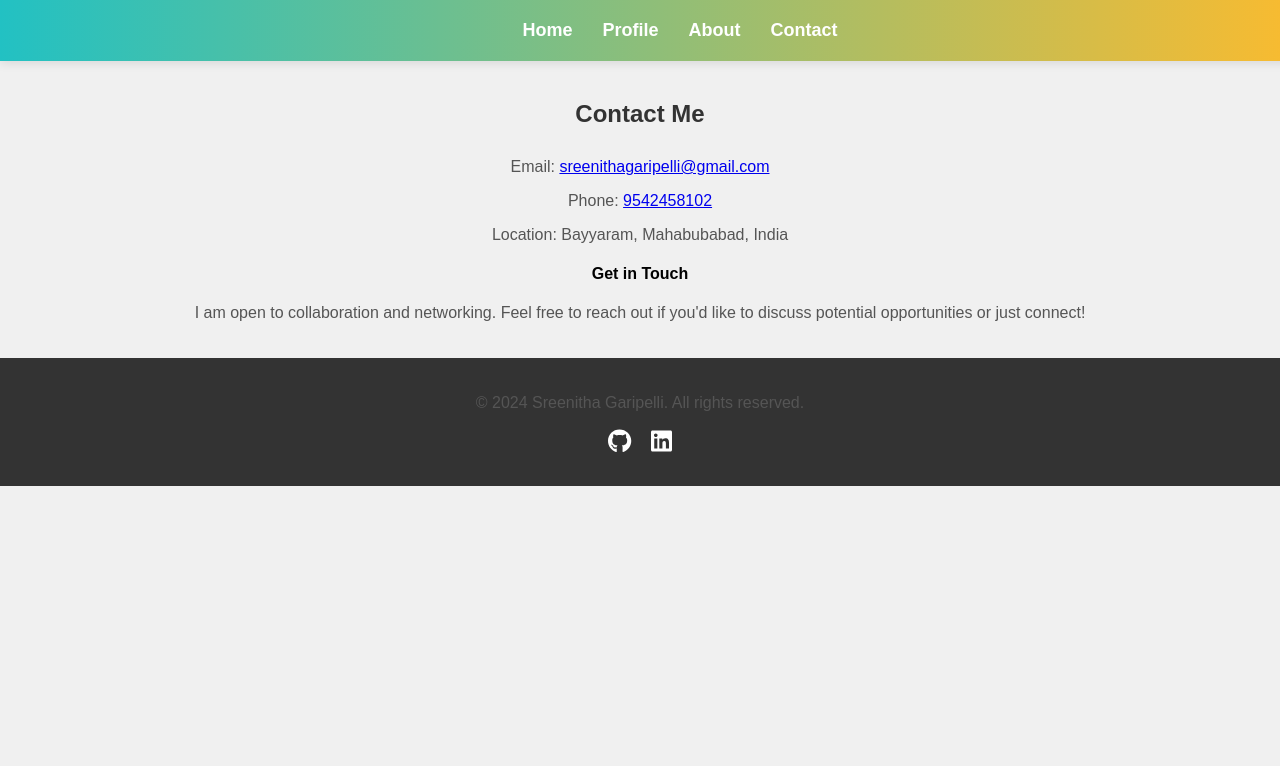
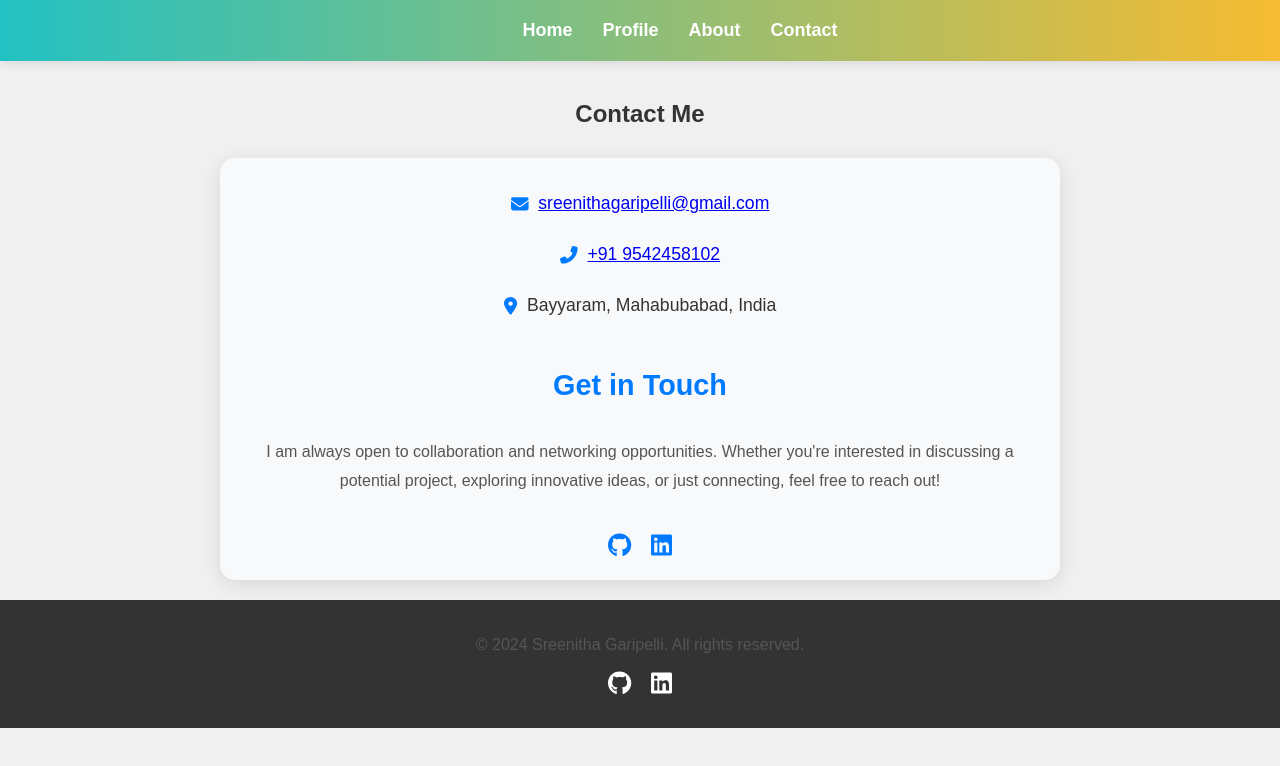
Before and after one commit to F48Sreeni/Portfolio, a React (Create React App) app in the folder my-portfolio/: page /contact in a window 1280 px wide. Shown: the top 766 px of the page. Built offline with nearby package versions, Linux system fonts and the light colour scheme.

Commit message:
Changes in design

```diff
--- a/my-portfolio/package.json
+++ b/my-portfolio/package.json
@@ -4,6 +4,7 @@
   "private": true,
   "dependencies": {
     "@fortawesome/free-brands-svg-icons": "^6.6.0",
+    "@fortawesome/free-solid-svg-icons": "^6.6.0",
     "@fortawesome/react-fontawesome": "^0.2.2",
     "@testing-library/jest-dom": "^5.17.0",
     "@testing-library/react": "^13.4.0",
@@ -17,7 +18,7 @@
     "styled-components": "^6.1.13",
     "web-vitals": "^2.1.4"
   },
-  "homepage": "https://F48Sreeni.github.io/",
+  "homepage": "https://F48Sreeni.github.io/Portfolio",
   "scripts": {
     "start": "react-scripts start",
     "build": "react-scripts build",
--- a/my-portfolio/src/components/About.jsx
+++ b/my-portfolio/src/components/About.jsx
@@ -5,12 +5,50 @@ import styled from 'styled-components';
 import project1Img from '../assets/flightnex.jpg'; // replace with actual project image
 import project2Img from '../assets/blood-donor.jpg'; // replace with actual project image
 
+// Styled container for centering the projects
 const ProjectsContainer = styled.div`
-  display: grid;
-  grid-template-columns: repeat(auto-fill, minmax(300px, 1fr));
-  gap: 20px;
-  align-content: center;
+  display: flex;
+  flex-wrap: wrap;
+  justify-content: center; /* Centers items horizontally */
+  align-items: center; /* Centers items vertically */
+  min-height: 60vh; /* Ensures the container takes up most of the screen height */
+  margin: 0 auto; /* Centers the container itself */
+  width: 80%;
+  max-width: 1200px; /* Optional: To restrict the width for larger screens */
+  padding: 20px; /* Optional: Adds padding around the container */
+`;
+
+// Main section styling for text content
+const Section = styled.div`
+  margin: 30px 0;
+  text-align: center;
+`;
+
+// Styled heading for future goals
+const FutureGoalsTitle = styled.h4`
+  font-size: 1.8rem;
+  margin-bottom: 20px;
+  color: #007bff;
+  border-bottom: 3px solid #007bff;
+  display: inline-block;
+  padding-bottom: 5px;
+`;
+
+// Paragraph styling for the content
+const SectionContent = styled.p`
+  font-size: 1.1rem;
+  color: #555;
+  line-height: 1.8;
+  max-width: 800px;
+  margin: 0 auto;
+  text-align: center;
+`;
+
+// Styling for the intro paragraph
+const IntroParagraph = styled(SectionContent)`
   margin-top: 20px;
+  font-size: 1.2rem;
+  color: #333;
 `;
 
 const projects = [
@@ -29,20 +67,28 @@ const projects = [
 const About = () => {
   return (
     <PageWrapper title="My Projects">
-      <p>
-        I am currently pursuing a Bachelor of Technology in Computer Science and Engineering at Anurag University.
-        Here are some of the projects I've worked on:
-      </p>
+      <Section>
+        <IntroParagraph>
+          I am currently pursuing a Bachelor of Technology in Computer Science and Engineering at Anurag University.
+          My passion lies in developing efficient and user-centric software solutions. Below are some of the projects
+          I’ve built to hone my skills and provide real-world solutions:
+        </IntroParagraph>
+      </Section>
+
       <ProjectsContainer>
         {projects.map((project, index) => (
           <ProjectCard key={index} {...project} />
         ))}
       </ProjectsContainer>
-      <h4>Future Goals</h4>
-      <p>
-        I aspire to work as a software engineer in a challenging environment where I can contribute to meaningful projects
-        while continuing to grow and expand my skill set in technology and software development.
-      </p>
+
+      <Section>
+        <FutureGoalsTitle>Future Goals</FutureGoalsTitle>
+        <SectionContent>
+          As I continue my journey as a software engineer, I aim to contribute to innovative projects that solve real-world problems.
+          My goal is to work in a challenging and dynamic environment where I can collaborate with talented professionals
+          while expanding my expertise in cutting-edge technologies.
+        </SectionContent>
+      </Section>
     </PageWrapper>
   );
 };
--- a/my-portfolio/src/components/Contact.jsx
+++ b/my-portfolio/src/components/Contact.jsx
@@ -1,16 +1,105 @@
 import React from 'react';
 import PageWrapper from './PageWrapper';
+import styled from 'styled-components';
+import { FontAwesomeIcon } from '@fortawesome/react-fontawesome';
+import { faEnvelope, faPhoneAlt, faMapMarkerAlt } from '@fortawesome/free-solid-svg-icons';
+import { faLinkedin, faGithub } from '@fortawesome/free-brands-svg-icons';
+
+// Styled container for contact information
+const ContactContainer = styled.div`
+  display: flex;
+  flex-direction: column;
+  align-items: center;
+  max-width: 800px;
+  margin: 0 auto;
+  padding: 20px;
+  background: #f8f9fa;
+  border-radius: 15px;
+  box-shadow: 0 4px 20px rgba(0, 0, 0, 0.1);
+`;
+
+// Styled for individual contact items
+const ContactItem = styled.div`
+  display: flex;
+  align-items: center;
+  margin: 15px 0;
+  font-size: 1.1rem;
+  color: #333;
+`;
+
+// Icon styling
+const Icon = styled(FontAwesomeIcon)`
+  margin-right: 10px;
+  color: #007bff;
+`;
+
+// Styling for the contact heading
+const Heading = styled.h4`
+  font-size: 1.8rem;
+  color: #007bff;
+  margin-bottom: 20px;
+  text-align: center;
+`;
+
+// Content for the paragraph
+const ContactText = styled.p`
+  font-size: 1rem;
+  color: #555;
+  line-height: 1.8;
+  text-align: center;
+`;
+
+// Social media links container
+const SocialContainer = styled.div`
+  margin-top: 20px;
+  display: flex;
+  justify-content: center;
+  gap: 20px;
+`;
+
+// Social media icon link styling
+const SocialLink = styled.a`
+  color: #007bff;
+  font-size: 1.5rem;
+  transition: color 0.3s;
+
+  &:hover {
+    color: #0056b3;
+  }
+`;
 
 const Contact = () => {
   return (
     <PageWrapper title="Contact Me">
-      <p>Email: <a href="mailto:sreenithagaripelli@gmail.com">sreenithagaripelli@gmail.com</a></p>
-      <p>Phone: <a href="tel:9542458102">9542458102</a></p>
-      <p>Location: Bayyaram, Mahabubabad, India</p>
-      <h4>Get in Touch</h4>
-      <p>
-        I am open to collaboration and networking. Feel free to reach out if you'd like to discuss potential opportunities or just connect!
-      </p>
+      <ContactContainer>
+        <ContactItem>
+          <Icon icon={faEnvelope} />
+          <a href="mailto:sreenithagaripelli@gmail.com">sreenithagaripelli@gmail.com</a>
+        </ContactItem>
+        <ContactItem>
+          <Icon icon={faPhoneAlt} />
+          <a href="tel:9542458102">+91 9542458102</a>
+        </ContactItem>
+        <ContactItem>
+          <Icon icon={faMapMarkerAlt} />
+          Bayyaram, Mahabubabad, India
+        </ContactItem>
+
+        <Heading>Get in Touch</Heading>
+        <ContactText>
+          I am always open to collaboration and networking opportunities. Whether you're interested in discussing a potential project,
+          exploring innovative ideas, or just connecting, feel free to reach out!
+        </ContactText>
+
+        <SocialContainer>
+          <SocialLink href="https://github.com/{your-github}" target="_blank" rel="noopener noreferrer">
+            <FontAwesomeIcon icon={faGithub} />
+          </SocialLink>
+          <SocialLink href="https://www.linkedin.com/in/{your-linkedin}" target="_blank" rel="noopener noreferrer">
+            <FontAwesomeIcon icon={faLinkedin} />
+          </SocialLink>
+        </SocialContainer>
+      </ContactContainer>
     </PageWrapper>
   );
 };
--- a/my-portfolio/src/components/Home.jsx
+++ b/my-portfolio/src/components/Home.jsx
@@ -3,48 +3,101 @@ import PageWrapper from './PageWrapper';
 import styled from 'styled-components';
 import profileImg from '../assets/profile.png';
 
+// Background styling with a gradient overlay for a premium look
 const Background = styled.div`
-  background: url('https://source.unsplash.com/1600x900/?technology') no-repeat center center/cover;
-  padding: 80px 0;
+  background: linear-gradient(135deg, #f8f9fa, #e9ecef),
+    url('https://source.unsplash.com/1600x900/?technology') no-repeat center center/cover;
+  padding: 100px 20px;
   color: white;
   min-height: 100vh;
+  display: flex;
+  flex-direction: column;
+  align-items: center;
+  justify-content: center;
 `;
 
+// Container for the profile section
+const ProfileContainer = styled.div`
+  display: flex;
+  flex-direction: column;
+  align-items: center;
+  text-align: center;
+  max-width: 800px;
+  margin: 0 auto;
+  padding: 20px;
+  background: rgba(255, 255, 255, 0.1);
+  border-radius: 10px;
+  box-shadow: 0 8px 20px rgba(0, 0, 0, 0.2);
+`;
+
+// Profile image with hover effect
 const ProfileImage = styled.img`
-  width: 250px;
-  height: 150px;
-  border-radius: 1%;
-  box-shadow: 0 4px 15px rgba(0, 0, 0, 0.3);
+  width: 180px;
+  height: 180px;
+  border-radius: 30%;
+  border: 3px solid #ffd700;
+  box-shadow: 0 4px 15px rgba(0, 0, 0, 0.5);
   transition: transform 0.3s;
 
   &:hover {
-    transform: scale(1.05);
+    transform: scale(1.1);
   }
 `;
 
-const WelcomeMessage = styled.h3`
+// Styled welcome message
+const WelcomeMessage = styled.h2`
   margin-top: 20px;
-  color: #ffd700;
+  color: #black;
+  font-size: 2rem;
+  font-weight: bold;
+`;
+
+// Content styling
+const Description = styled.p`
+  font-size: 1.1rem;
+  line-height: 1.6;
+  color: #black;
+  margin-top: 15px;
+  margin-bottom: 20px;
+`;
+
+// Button styling for Call-to-Action
+const ActionButton = styled.a`
+  display: inline-block;
+  margin-top: 20px;
+  padding: 10px 20px;
+  background-color: #0073e6;
+  color: white;
+  border-radius: 25px;
+  text-decoration: none;
+  font-weight: bold;
+  transition: background-color 0.3s;
+
+  &:hover {
+    background-color: #005bb5;
+  }
 `;
 
 const Home = () => {
   return (
     <Background>
       <PageWrapper title="Welcome to My Portfolio">
-        <ProfileImage
-          src={profileImg}
-          alt="Sreenitha Garipelli"
-        />
-        <WelcomeMessage>
-          I am Sreenitha Garipelli, an aspiring software engineer passionate about building efficient software solutions.
-        </WelcomeMessage>
-        <p>
-          I specialize in developing full-stack web applications using modern frameworks and technologies like React, Node.js, and MongoDB.
-          My goal is to create applications that provide exceptional user experiences and meet the needs of clients and users alike.
-        </p>
-        <p>
-          When I'm not coding, I enjoy learning new technologies, exploring the latest trends in web development, and contributing to open-source projects.
-        </p>
+        <ProfileContainer>
+          <ProfileImage src={profileImg} alt="Sreenitha Garipelli" />
+          <WelcomeMessage>
+            Hi, I'm Sreenitha Garipelli
+          </WelcomeMessage>
+          <Description>
+            As a passionate software engineer, I specialize in developing full-stack web applications that provide intuitive and engaging user experiences.
+            Skilled in modern frameworks and technologies like React, Node.js, and MongoDB, I aim to create impactful digital solutions that help clients achieve their goals.
+          </Description>
+          <Description>
+            Outside of coding, I immerse myself in learning new technologies, exploring the latest trends in web development, and contributing to open-source projects to give back to the community.
+          </Description>
+          <ActionButton href="/contact">
+            Get in Touch
+          </ActionButton>
+        </ProfileContainer>
       </PageWrapper>
     </Background>
   );
--- a/my-portfolio/src/components/Profile.jsx
+++ b/my-portfolio/src/components/Profile.jsx
@@ -2,80 +2,112 @@ import React from 'react';
 import PageWrapper from './PageWrapper';
 import styled from 'styled-components';
 
+// Main container for the profile page
 const ProfileContainer = styled.div`
   display: flex;
   flex-direction: column;
   align-items: center;
   padding: 20px;
-  max-width: 800px;
+  max-width: 1000px;
   margin: 0 auto;
+  background: linear-gradient(135deg, #f8f9fa, #e9ecef);
+  border-radius: 15px;
+  box-shadow: 0 4px 20px rgba(0, 0, 0, 0.1);
+  margin-top: 50px;
 `;
 
+// Container for the skills grid layout
 const SkillsContainer = styled.div`
   display: grid;
-  grid-template-columns: repeat(auto-fill, minmax(100px, 1fr));
+  grid-template-columns: repeat(auto-fill, minmax(120px, 1fr));
   gap: 20px;
   margin: 20px 0;
   justify-items: center;
 `;
 
+// Styling for individual skill cards
 const SkillCard = styled.div`
   display: flex;
   flex-direction: column;
   align-items: center;
-  background: #f5f5f5;
-  padding: 10px;
+  background: white;
+  padding: 15px;
   border-radius: 10px;
-  box-shadow: 0 2px 8px rgba(0, 0, 0, 0.1);
+  box-shadow: 0 4px 15px rgba(0, 0, 0, 0.1);
   transition: transform 0.3s;
-  width: 100px;
+  width: 120px;
 
   &:hover {
     transform: translateY(-5px);
+    box-shadow: 0 6px 20px rgba(0, 0, 0, 0.15);
   }
 `;
 
+// Styling for the skill icon image
 const SkillIcon = styled.img`
-  width: 50px;
+  width: 60px;
   margin-bottom: 10px;
 `;
 
+// Skill label styling
 const SkillLabel = styled.p`
-  font-size: 0.9rem;
+  font-size: 1rem;
   color: #333;
   margin: 0;
 `;
 
+// Section styling for different parts of the profile
 const Section = styled.div`
-  margin: 30px 0;
+  margin: 40px 0;
   width: 100%;
-`;
-
-const SectionTitle = styled.h4`
-  font-size: 1.5rem;
-  margin-bottom: 10px;
-  color: #0073e6;
-  border-bottom: 2px solid #0073e6;
-  padding-bottom: 5px;
   text-align: center;
 `;
 
+// Section title styling
+const SectionTitle = styled.h4`
+  font-size: 1.8rem;
+  margin-bottom: 20px;
+  color: #007bff;
+  border-bottom: 3px solid #007bff;
+  display: inline-block;
+  padding-bottom: 5px;
+`;
+
+// Content for each section
 const SectionContent = styled.p`
-  font-size: 1rem;
+  font-size: 1.1rem;
   color: #555;
-  line-height: 1.6;
-  text-align: center;
+  line-height: 1.8;
+`;
+
+// Button for interactivity and navigation
+const ActionButton = styled.a`
+  display: inline-block;
+  margin-top: 30px;
+  padding: 10px 25px;
+  background-color: #007bff;
+  color: white;
+  border-radius: 25px;
+  text-decoration: none;
+  font-weight: bold;
+  transition: background-color 0.3s;
+
+  &:hover {
+    background-color: #0056b3;
+  }
 `;
 
 const Profile = () => {
   return (
     <PageWrapper title="Profile">
       <ProfileContainer>
+        {/* Introduction */}
         <SectionContent>
           I am an aspiring software engineer aiming to contribute to innovative projects and work with talented teams to develop high-quality software.
-          I have experience in various programming languages and technologies.
+          I have experience in various programming languages and technologies, and I'm passionate about building scalable, efficient solutions.
         </SectionContent>
 
+        {/* Skills Section */}
         <Section>
           <SectionTitle>Skills</SectionTitle>
           <SkillsContainer>
@@ -99,9 +131,19 @@ const Profile = () => {
               <SkillIcon src="https://img.icons8.com/color/48/000000/python.png" alt="Python" />
               <SkillLabel>Python</SkillLabel>
             </SkillCard>
+            <SkillCard>
+              <SkillIcon src="https://img.icons8.com/?size=100&id=54087&format=png&color=000000" alt="NodeJS" />
+              <SkillLabel>NodeJs</SkillLabel>
+            </SkillCard>
+            <SkillCard>
+              <SkillIcon src="https://img.icons8.com/?size=100&id=bosfpvRzNOG8&format=png&color=000000" alt="MogoDb" />
+              <SkillLabel>MongoDB</SkillLabel>
+            </SkillCard>
+
           </SkillsContainer>
         </Section>
 
+        {/* Education Section */}
         <Section>
           <SectionTitle>Education</SectionTitle>
           <SectionContent>
@@ -111,6 +153,7 @@ const Profile = () => {
           </SectionContent>
         </Section>
 
+        {/* Interests Section */}
         <Section>
           <SectionTitle>Interests</SectionTitle>
           <SectionContent>
@@ -120,6 +163,11 @@ const Profile = () => {
             - UI/UX Design
           </SectionContent>
         </Section>
+
+        {/* Call-to-Action Button */}
+        <ActionButton href="#contact">
+          Connect with Me
+        </ActionButton>
       </ProfileContainer>
     </PageWrapper>
   );
```
Also changed, not shown: 1 other file (tests, documents, lock files or other folders).
